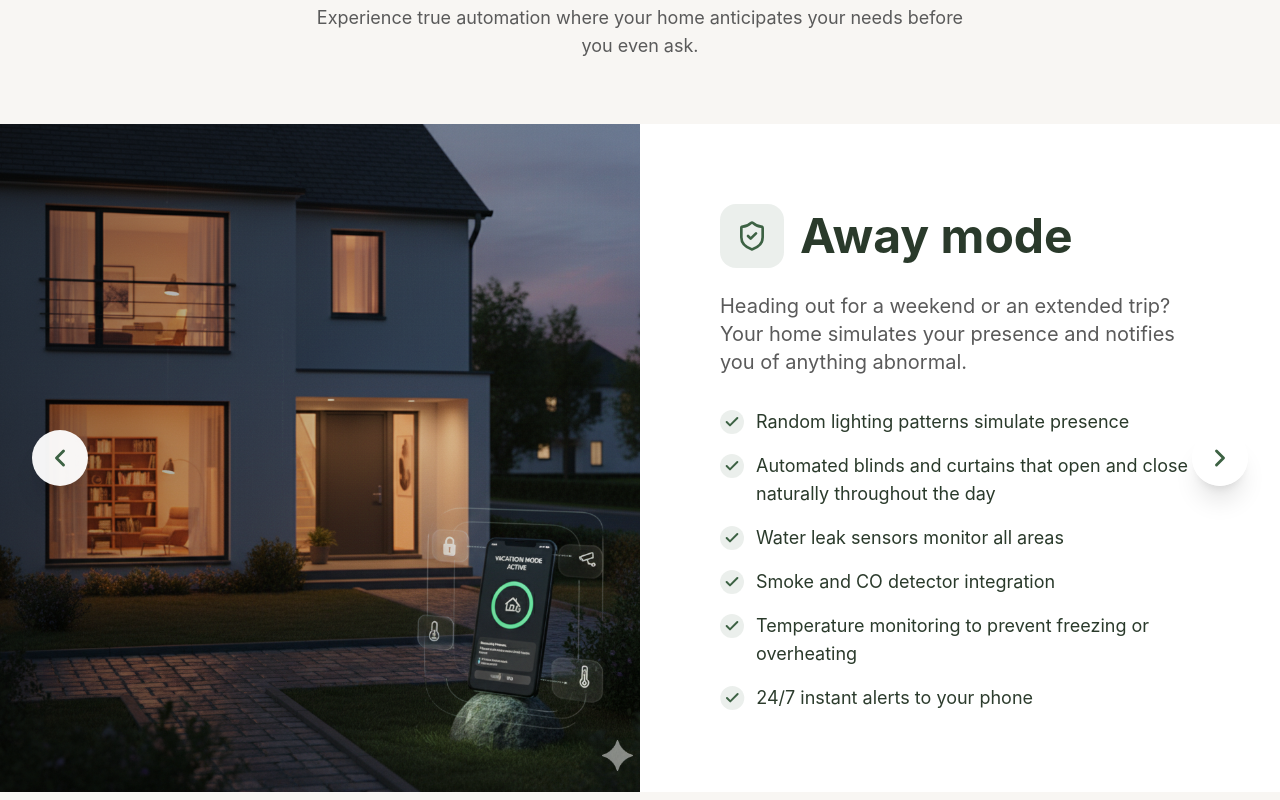
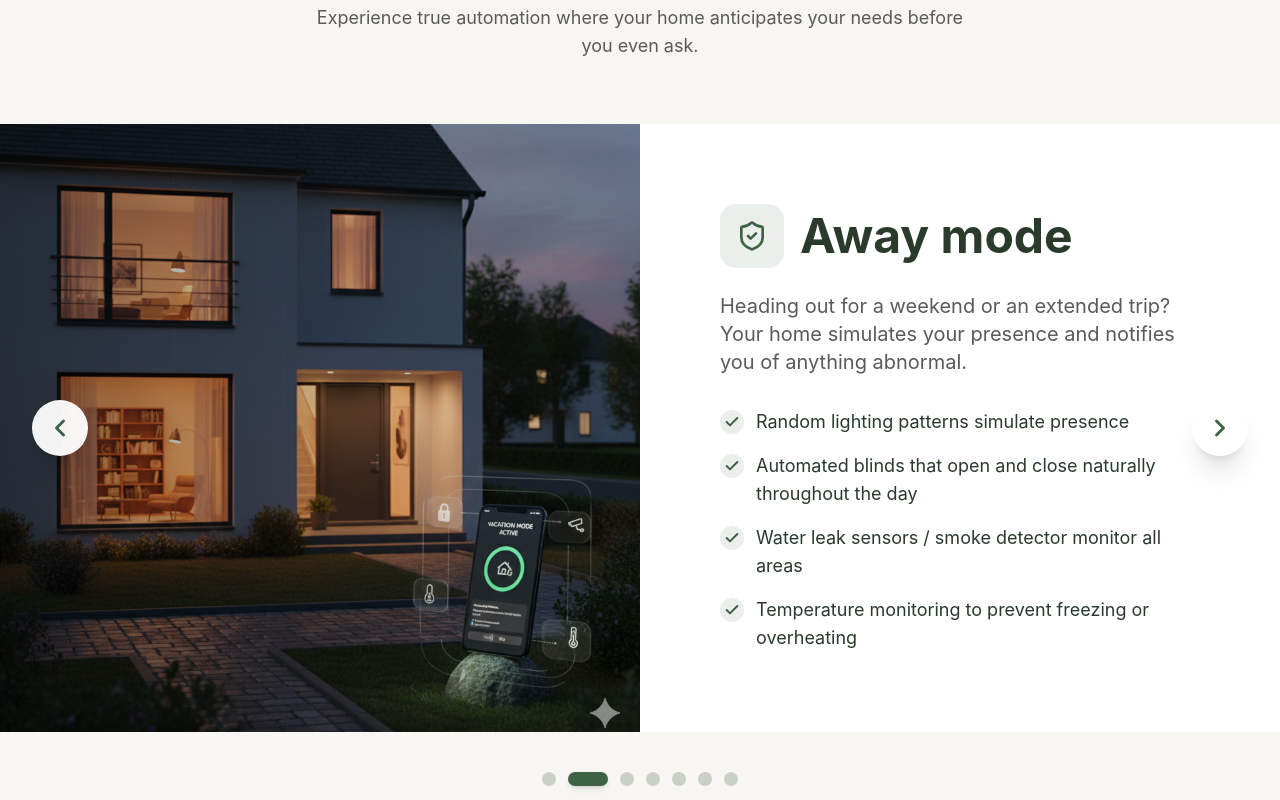
Before and after one commit to william57m/homebear, a React (Vite) app: page / in a window 1280 px wide. Shown: the part 940-1740 px from the top of the page. Built offline with nearby package versions, Linux system fonts and the light colour scheme.

Commit message:
update scenarios

```diff
--- a/src/components/Contact.jsx
+++ b/src/components/Contact.jsx
@@ -47,7 +47,7 @@ const Contact = () => {
   };
 
   return (
-    <section id="contact" className="py-20 bg-gradient-to-b from-white to-homebear-beige">
+    <section id="contact" className="py-20 bg-gradient-to-b from-white to-homebear-beige overflow-hidden">
       <div className="container mx-auto px-4 max-w-6xl">
         <motion.div
           initial={{ opacity: 0, y: 30 }}
--- a/src/components/SmartScenarios.jsx
+++ b/src/components/SmartScenarios.jsx
@@ -74,13 +74,13 @@ const SmartScenarios = () => {
               exit={{ opacity: 0, x: -100 }}
               transition={{ duration: 0.6 }}
             >
-              <div className="grid md:grid-cols-2 gap-0">
+              <div className="grid md:grid-cols-2 gap-0 min-h-[800px] md:min-h-[600px]">
                 {/* Image Section */}
                 <motion.div
                   initial={{ opacity: 0, scale: 1.1 }}
                   animate={{ opacity: 1, scale: 1 }}
                   transition={{ delay: 0.2, duration: 0.6 }}
-                  className="relative h-64 md:h-full min-h-[500px] overflow-hidden"
+                  className="relative h-80 md:h-auto overflow-hidden"
                 >
                   <img
                     src={currentScenario.image}
--- a/src/data/scenariosData.js
+++ b/src/data/scenariosData.js
@@ -15,9 +15,6 @@ export const scenarios = [
     details: [
       "Monitors open and closed windows and doors",
       "Detects presence to adjust heating and cooling only when needed",
-      "Pauses HVAC when windows or doors are opened",
-      "Sends alerts to close openings when energy is being wasted",
-      "Resumes climate control automatically once everything is closed",
       "Optimizes temperature based on occupancy patterns",
       "Tracks energy savings and overall efficiency"
     ],
@@ -29,11 +26,9 @@ export const scenarios = [
     description: "Heading out for a weekend or an extended trip? Your home simulates your presence and notifies you of anything abnormal.",
     details: [
       "Random lighting patterns simulate presence",
-      "Automated blinds and curtains that open and close naturally throughout the day",
-      "Water leak sensors monitor all areas",
-      "Smoke and CO detector integration",
-      "Temperature monitoring to prevent freezing or overheating",
-      "24/7 instant alerts to your phone"
+      "Automated blinds that open and close naturally throughout the day",
+      "Water leak sensors / smoke detector monitor all areas",
+      "Temperature monitoring to prevent freezing or overheating"
     ],
     image: scenarioAwayMode
   },
@@ -42,7 +37,6 @@ export const scenarios = [
     title: "Bedtime",
     description: "Place your phone on a specific spot like your night table and your home knows you're going to sleep.",
     details: [
-      "Closes motorized blinds and curtains",
       "Dims lights progressively over 5 minutes",
       "Sets thermostat to sleeping temperature",
       "Automatically locks all doors",
@@ -55,9 +49,8 @@ export const scenarios = [
     title: "Movie mode",
     description: "Start a movie on your TV, and your home sets the mood instantly",
     details: [
-      "Dims lights to 10% or turns off completely",
+      "Dims lights or turns off completely",
       "Lowers blackout shades automatically",
-      "Activates surround sound system",
       "Adjusts TV picture settings for cinema",
       "Pauses notifications on smart devices"
     ],
@@ -66,11 +59,10 @@ export const scenarios = [
   {
     icon: Sun,
     title: "Morning routine",
-    description: "Start your day right. As your lights gently brighten, your dashboard displays current traffic conditions for your commute while coffee starts brewing.",
+    description: "Start your day right. Let your lights gently wake you while your dashboard immediately delivers personalized, useful information like weather, traffic, and more.",
     details: [
       "Gradual sunrise simulation with smart lights",
       "Displays real-time traffic on dashboard",
-      "Starts coffee maker at preset time",
       "Reads calendar and weather updates",
       "Adjusts routine based on schedule"
     ],
@@ -78,10 +70,9 @@ export const scenarios = [
   },
   {
     icon: Home,
-    title: "Welcome-home scenes",
+    title: "Welcome home scenes",
     description: "Never walk into a dark house. Geofencing detects your arrival, turning on entryway lights and adjusting the temperature to your preference.",
     details: [
-      "Geofencing detects when you're nearby",
       "Turns on pathway and entry lights",
       "Adjusts thermostat to comfort settings",
       "Unlocks door when you arrive",
@@ -91,14 +82,12 @@ export const scenarios = [
   },
   {
     icon: Sparkles,
-    title: "And Much More...",
+    title: "And much more...",
     description: "These scenarios are just the beginning. Every routine, habit, and preference in your home can be automated and tailored to you, creating comfort, safety, and convenience that feels natural.",
     details: [
       "Custom automations for your unique lifestyle",
-      "Adaptive learning from your daily patterns",
       "Seamless integration with all your smart devices",
       "Voice control and mobile app management",
-      "Energy monitoring and cost optimization",
       "Continuous updates with new features"
     ],
     image: scenarioMore
```
